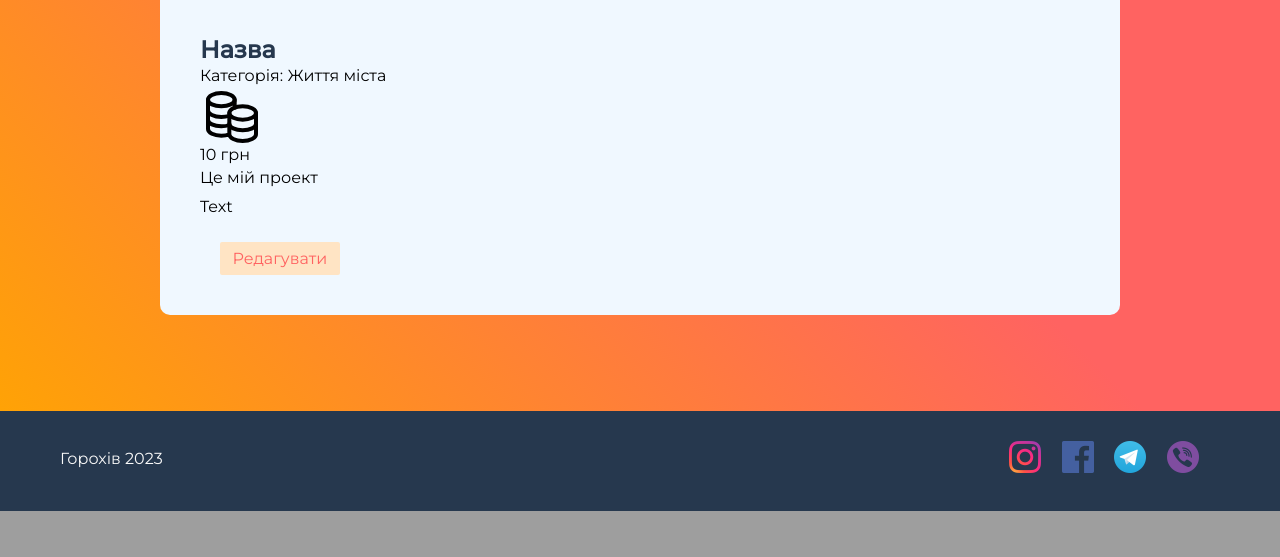
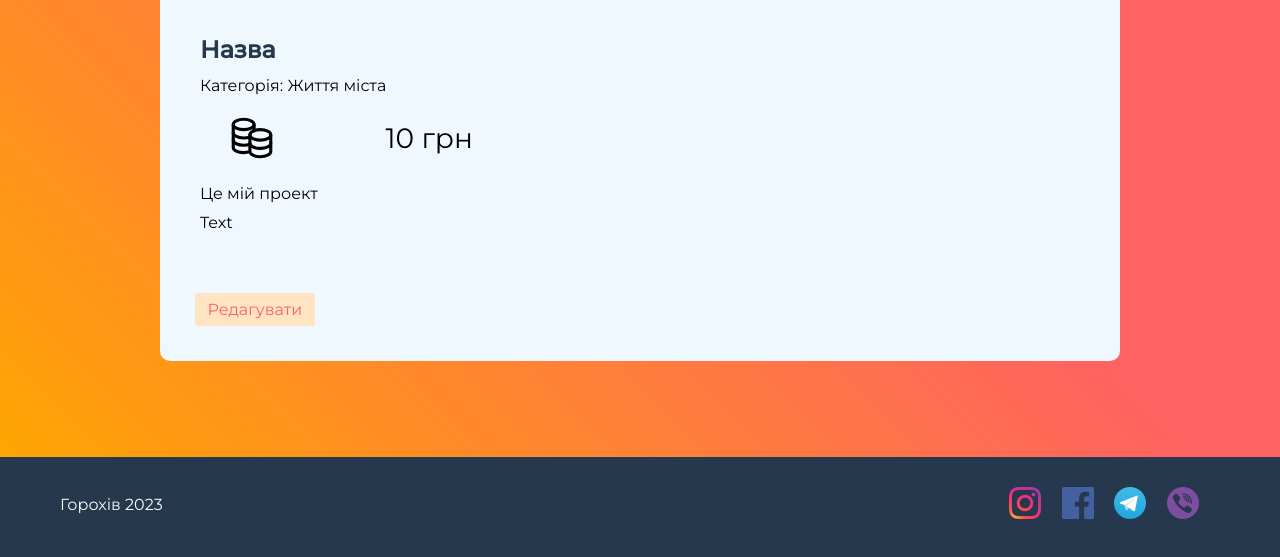
Before and after one commit to golfimbul19/konkurs-uswu, a Django app: page /entry_page/2/ in a window 1280 px wide. Shown: the part 816-1373 px from the top of the page. Before the commit the page ends 1327 px from the top, so only its background shows below. Run offline with Django 4.2, Linux system fonts and the light colour scheme; data comes from the database, SQL or seed files in the repository; both versions use the stored data as it was after the commit; some libraries are stand-ins or nearby versions.

Commit message:
minor styles improvements

```diff
--- a/accounts/templates/registration/login.html
+++ b/accounts/templates/registration/login.html
@@ -6,7 +6,7 @@
   <div id="login-card">
     <div><h2>Сторінка входу</h2></div>
     {% if form.errors %}
-    <p>Пароль та ім'я користвача не співпадають</p>
+      <p>Пароль та ім'я користвача не співпадають</p>
     {% endif %}
     <form action="{% url 'accounts:register' %}" method='post'>
       {% csrf_token %}
--- a/ukraine_swu/static/ukraine_swu/styles.css
+++ b/ukraine_swu/static/ukraine_swu/styles.css
@@ -412,6 +412,7 @@ p {
 /*Сторінка з проектами*/
 section{
   margin-top: 75px;
+  margin-bottom: 75px;
   }
 #grid-projects {
   display: flex;
@@ -588,11 +592,22 @@ padding: 5px;
   background-color: aliceblue;
   overflow: hidden;
 }
-
+#entry-budget{
+  padding-top: 2%;
+  padding-bottom: 2%;
+  display: flex;
+  flex-direction: row;
+  align-items: center;
+  font-size: 28px;
+  justify-content: space-around;
+  max-width: 300px;
+  flex-wrap: wrap;
+}
 #coins{
-  height: 60px;
+  height: 50px;
   background-image: url("coins.svg");
-  width: 60px;
+  background-size: contain;
+  width: 50px;
 }
 #content{
   padding: 0 40px 20px 40px;
@@ -603,19 +618,15 @@ padding: 5px;
       object-fit: cover;
 }
 #header{
+  padding: 10px 0px 30px 0px;
+  margin: 0;
+}
 
-  padding: 10px 0px 20px 0px;
-  margin: 0;
-  font-weight: bold;
-  font-size: 32px;
-  line-height: 32px;
-  color: #26384E;
-}
 #text{
   line-height: 1.8;
 }
 #edit_entry{
-  margin: 20px;
+  margin: 35px;
   text-decoration: none;
   padding: 7px;
   border-radius: 2px;
--- a/ukraine_swu/templates/ukraine_swu/entry_page.html
+++ b/ukraine_swu/templates/ukraine_swu/entry_page.html
@@ -9,11 +9,12 @@
         <div id="header"><h1>{{ entry.header }}</h1></div>
 
             <div id="entry-topic">Категорія: {{ entry.topic }}</div>
-            <div id="entry-budget"><div id='coins'></div>{{ entry.budget }} грн</div>
+            <div id="entry-budget"><div id='coins'></div><div></div>{{ entry.budget }} грн</div>
             <div id="text">{{ entry.text }}</div>
             <div id="text">{{ entry.rich_text|safe }}</div>
-            <div ><a id="edit_entry" href="{% url 'ukraine_swu:edit_entry' entry.id %}">Редагувати</a></div>
+
         </div>
+        <div ><a id="edit_entry" href="{% url 'ukraine_swu:edit_entry' entry.id %}">Редагувати</a></div>
     </div>
 </section>
 {% endblock content %}
--- a/ukraine_swu/templates/ukraine_swu/topic.html
+++ b/ukraine_swu/templates/ukraine_swu/topic.html
@@ -22,7 +22,7 @@
       </div>
     </div>
     {% empty %}
-      <p>Немає проектів</p>
+      <h1 id="no_proj">Немає проектів</h1>
     {% endfor %}
 
   </div>
```
Also changed, not shown: other parts of ukraine_swu/static/ukraine_swu/styles.css (+116 -3 lines), ukraine_swu/templates/ukraine_swu/index.html (+23 -0 lines), db.sqlite3.
